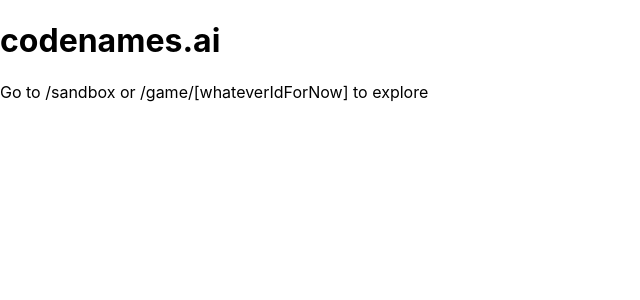
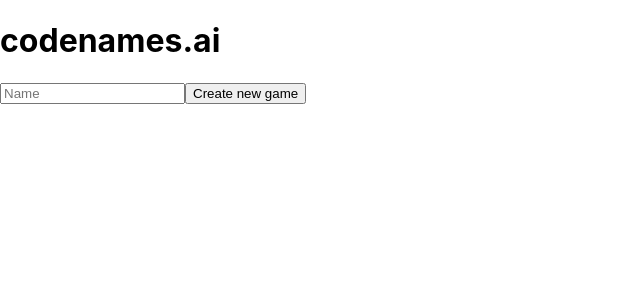
Before and after one commit to bcspragu/Codenames, a Next.js app in the folder web/frontend/: page /#/ in a window 1280 px wide. Shown: the top 300 px of the page, without its empty margins (0-640 px from the left). Built offline with nearby package versions, Linux system fonts and the light colour scheme; no server answers.

Commit message:
Start home/root/game creation page

```diff
--- a/web/frontend/api/websocket/index.ts
+++ b/web/frontend/api/websocket/index.ts
@@ -9,6 +9,7 @@
 
   constructor() {
     if (!areWebSocketsSupported()) {
+      alert("Your computer ain't it");
       return; // Hopefully just a server-side render...
     }
 
@@ -26,7 +27,7 @@
   getURI() {
     const { location } = window;
     const wsProtocol = location.protocol === 'https:' ? 'wss:' : 'ws:';
-    const wsGameEndpoint = '/api/ws/game/:id';
+    const wsGameEndpoint = '/api/game/:gameId/ws';
 
     return `${wsProtocol}//${location.host}${wsGameEndpoint}`;
   }
--- a/web/frontend/pages/index.tsx
+++ b/web/frontend/pages/index.tsx
@@ -1,18 +1,53 @@
 import Link from 'next/link';
+import { useEffect, useState } from 'react';
+import { call } from '../utils/call';
 
 export default function Home() {
+  const [name, setName] = useState('');
+  const [wasLoggedIn, setWasLoggedIn] = useState(false);
+
+  useEffect(() => {
+    const initState = async () => {
+      const res = await call('GET', '/api/user');
+      console.log(res);
+
+      if (res && res.name) {
+        setName(res.name);
+        setWasLoggedIn(true);
+      }
+    };
+
+    initState();
+  }, [null]);
+
+  const handleCreateNewGame = async () => {
+    if (wasLoggedIn) {
+      await call('PATCH', '/api/user', { name: name.trim() });
+    } else {
+      await call('POST', '/api/user', { name: name.trim() });
+    }
+
+    const res = await call('POST', '/api/game');
+
+    console.log(res); // TODO put the gameId in store, ideally
+  };
+
   return (
     <div>
       <h1>codenames.ai</h1>
-      Go to{' '}
-      <Link href='/sandbox'>
-        <a>/sandbox</a>
-      </Link>{' '}
-      or{' '}
-      <Link href='/game/someBogusId'>
-        <a>/game/[whateverIdForNow]</a>
-      </Link>{' '}
-      to explore
+      <div className='tile'>
+        <form action='submit' onSubmit={(e) => e.preventDefault()}>
+          <input
+            type='text'
+            placeholder='Name'
+            value={name}
+            onChange={(e) => setName(e.target.value.trimStart())}
+          />
+          <button type='submit' onClick={handleCreateNewGame}>
+            Create new game
+          </button>
+        </form>
+      </div>
     </div>
   );
 }
--- /dev/null
+++ b/web/frontend/utils/call.ts
@@ -0,0 +1,16 @@
+export type Method = 'GET' | 'POST' | 'PATCH';
+
+export const call = async (method: Method, endpoint: string, body?: any) => {
+  const res = await fetch(endpoint, { method, body: JSON.stringify(body) });
+  const contentType = res.headers.get('content-type');
+
+  if (contentType?.includes('application/json')) {
+    return res.json();
+  }
+
+  if (contentType?.includes('text/html')) {
+    return res.text();
+  }
+
+  return res;
+};
```
Also changed, not shown: web/frontend/pages/sandbox.tsx (+1 -17 lines).
